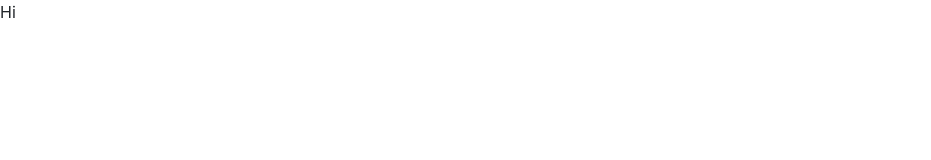
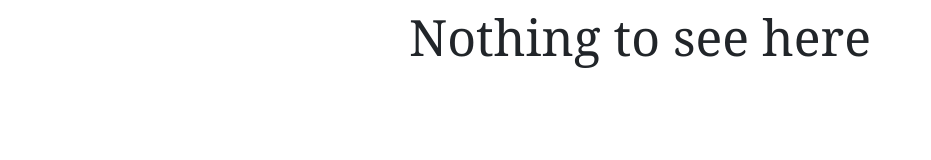
Before and after one commit to Sujinthan/Portfolio, a plain HTML site: page Books/index.html in a window 1280 px wide. Shown: the whole page, without its empty margins (0-931 px from the left). Drawn offline with nearby package versions, Linux system fonts and the light colour scheme; files that its build step writes are made by us from their sources.

Commit message:
chanage book file name

```diff
--- a/Books/booksIRead.html
+++ b/Books/index.html
@@ -19,6 +19,7 @@
             <meta name="viewport" content="width=device-width, initial-scale=1">
     </head>
     <body>
-        Hi
+        <div style="display:flex;justify-content:center;align-items:center;font-size:50px;">Nothing to see here</div>
+
     </body>
 </html>
```
